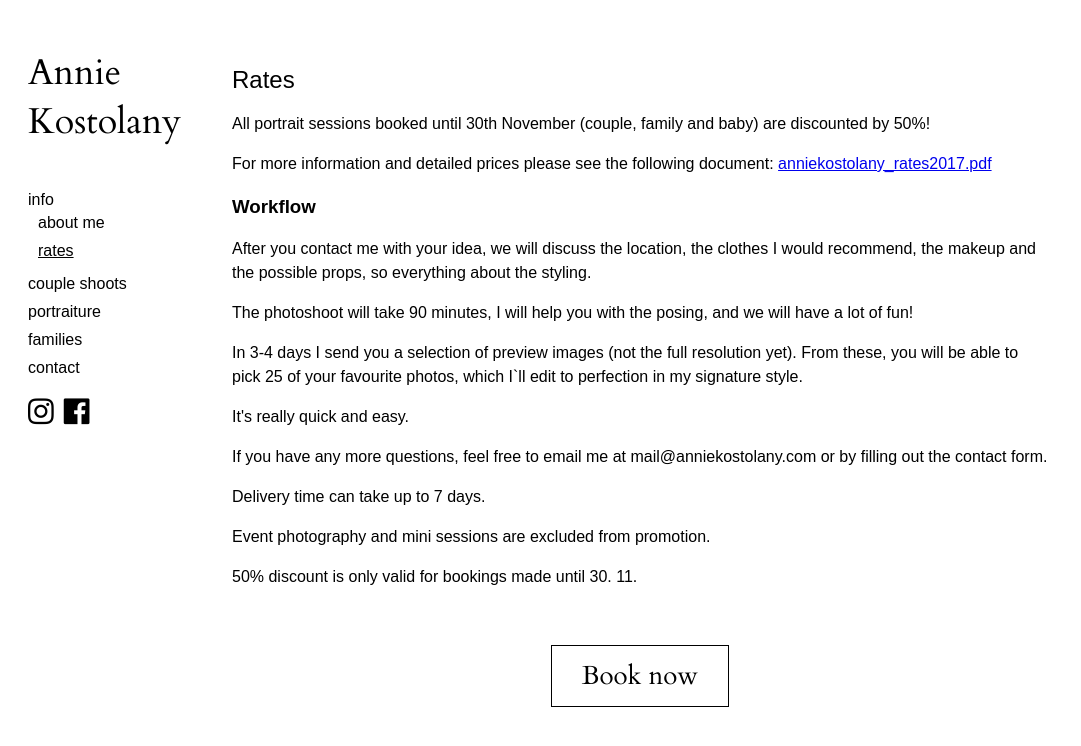
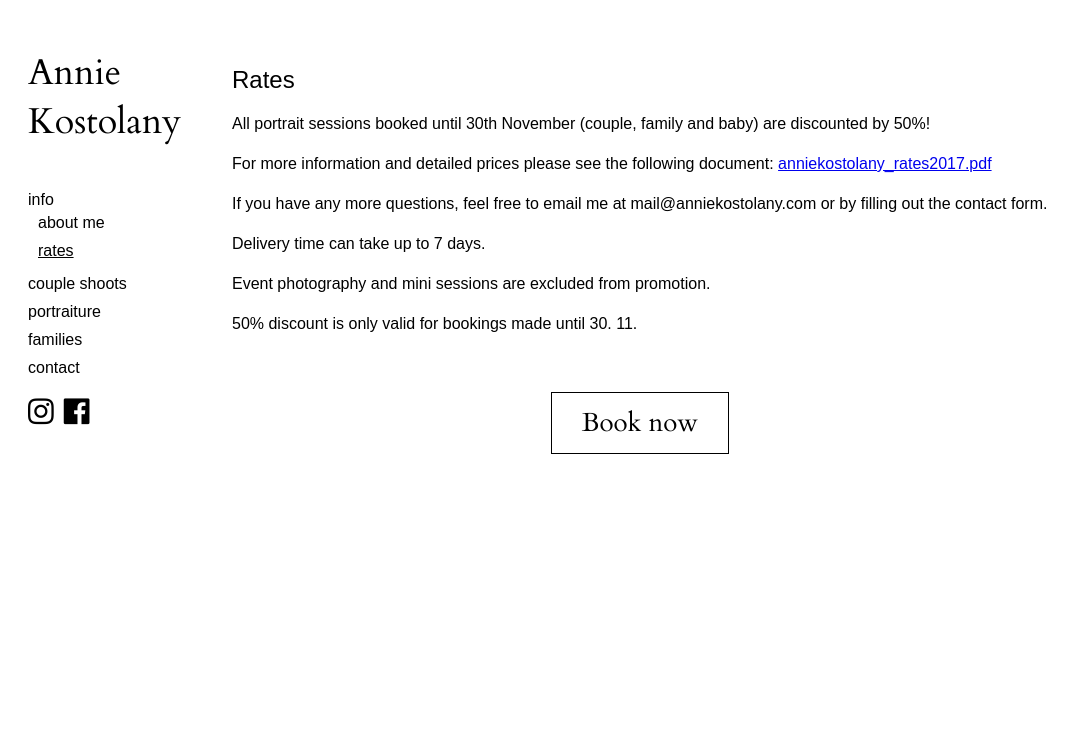
Before and after one commit to 3n1k0/anniekostolany.com, a React app: page /pricing in a window 1280 px wide. Shown: the top 746 px of the page, without its empty margins (0-1081 px from the left). Built offline with nearby package versions, Linux system fonts and the light colour scheme.

Commit message:
Update Pricing.jsx

```diff
--- a/src/components/pages/Pricing.jsx
+++ b/src/components/pages/Pricing.jsx
@@ -9,11 +9,9 @@ export default () => (
 		<p>All portrait sessions booked until 30th November (couple, family and baby) are discounted by 50%!</p>
 		<p>For more information and detailed prices please see the following document: <RatesDownloadLink>anniekostolany_rates2017.pdf</RatesDownloadLink></p>
 
-		<h3>Workflow</h3>
-		<p>After you contact me with your idea, we will discuss the location, the clothes I would recommend, the makeup and the possible props, so everything about the styling.</p>
-		<p>The photoshoot will take 90 minutes, I will help you with the posing, and we will have a lot of fun!</p>
-		<p>In 3-4 days I send you a selection of preview images (not the full resolution yet). From these, you will be able to pick 25 of your favourite photos, which I`ll edit to perfection in my signature style.</p>
-		<p>It's really quick and easy.</p>
+
+
+
 		<p>If you have any more questions, feel free to email me at mail@anniekostolany.com or by filling out the contact form.</p>
 		<p>Delivery time can take up to 7 days.</p>
 		<p>Event photography and mini sessions are excluded from promotion. </p>
```
